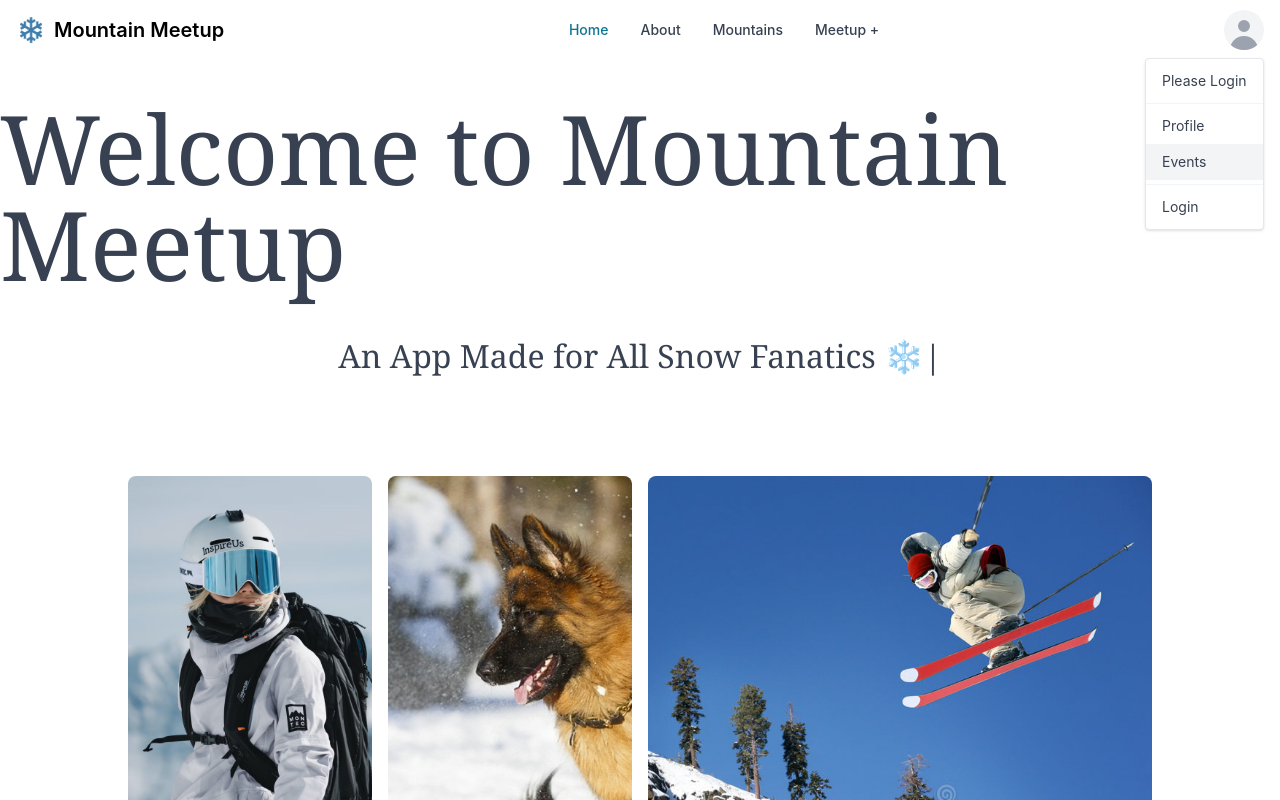
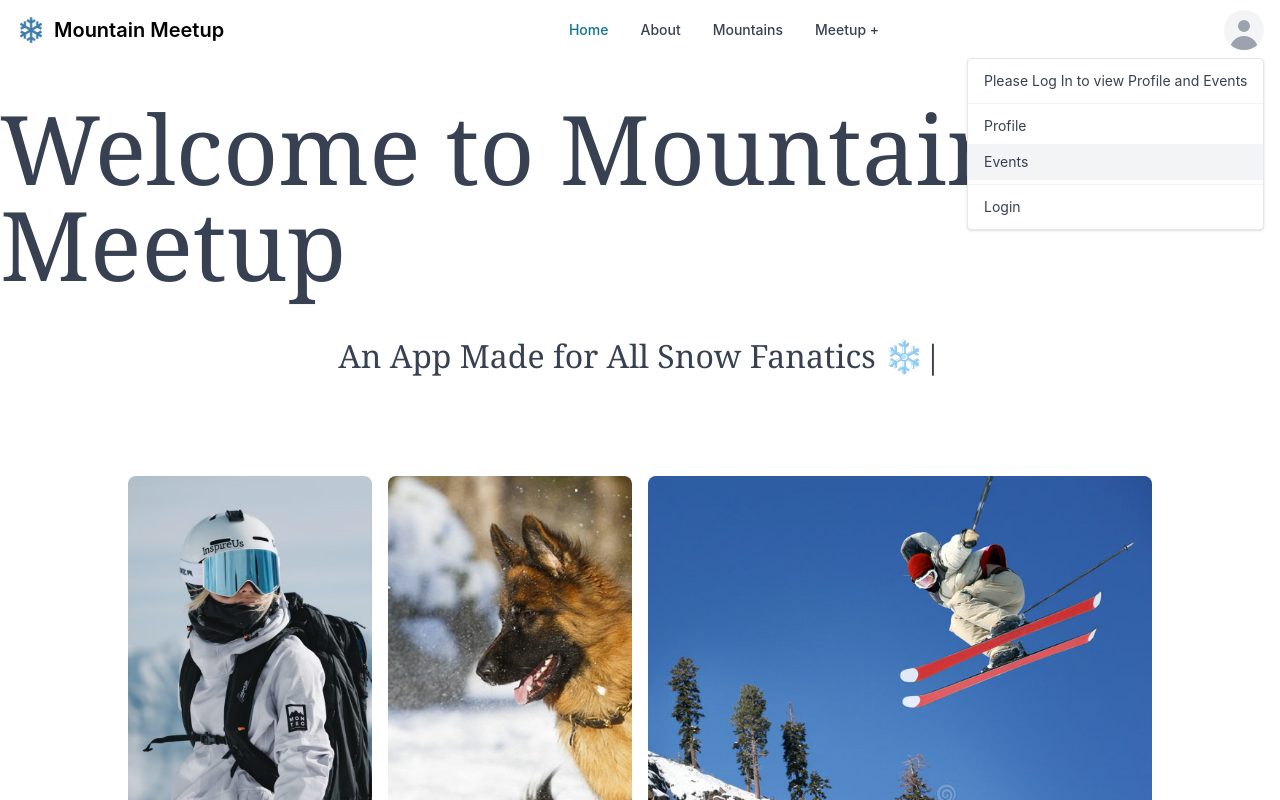
Before and after one commit to Kelan6/powder-planner, a React (Create React App) app in the folder client/: page / in a window 1280 px wide. Both pictures are taken after a click on the button 1243 px from the left and 30 px from the top of the page. Shown: the top 800 px of the page. Built offline with nearby package versions, Linux system fonts and the light colour scheme; no server answers.

Commit message:
conditional rendering for logged in or not

```diff
--- a/client/src/NavBar.js
+++ b/client/src/NavBar.js
@@ -26,6 +26,10 @@ function toProfile(){
   history.push('./profile')
 }
 
+function toLogin(){
+  history.push('./login')
+}
+
   return (
 <Navbar
 fluid={true}
@@ -47,8 +51,7 @@ rounded={true}
   >
     {loggedIn ?
     (<Dropdown.Header>
-      <span className="block text-sm">
-        {currentUser.name}
+      <span className="block text-sm"> Welcome  Back {currentUser.name} !
       </span>
       <span className="block truncate text-sm font-medium">
         {currentUser.email}
@@ -57,14 +60,26 @@ rounded={true}
     :
     (<Dropdown.Header>
       <span className="block text-sm">
-        Please Login
+        Please Log In to view Profile and Events
       </span>
     </Dropdown.Header>)}
+    {loggedIn ?
     <Dropdown.Item onClick={toProfile}>Profile
     </Dropdown.Item>
-    <Dropdown.Item>
-    <Link className="route-link" to="/planner"> Events</Link>
+    :
+    <Dropdown.Item onClick={toLogin}>Profile
     </Dropdown.Item>
+    }
+    {loggedIn ?
+     <Dropdown.Item>
+     <Link className="route-link" to="/planner"> Events</Link>
+     </Dropdown.Item>
+     :
+     <Dropdown.Item>
+     <Link className="route-link" to="/login"> Events</Link>
+     </Dropdown.Item>
+    }
+
     <Dropdown.Divider />
     <Dropdown.Item>
     {loggedIn ?
@@ -89,9 +104,16 @@ rounded={true}
   <Navbar.Link href="/mountains">
     Mountains
   </Navbar.Link>
-  <Navbar.Link href="/planner">
-    Meetup +
-  </Navbar.Link>
+  {loggedIn ?
+   <Navbar.Link href="/planner">
+   Meetup +
+ </Navbar.Link>
+ :
+ <Navbar.Link href="/login">
+ Meetup +
+</Navbar.Link>
+}
+
 </Navbar.Collapse>
 </Navbar>
   )
```
